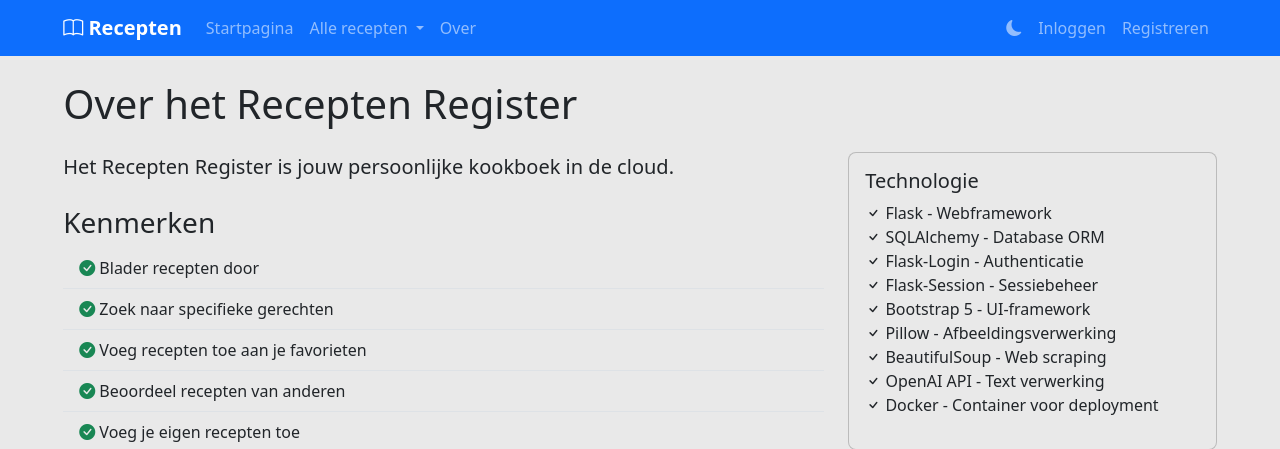
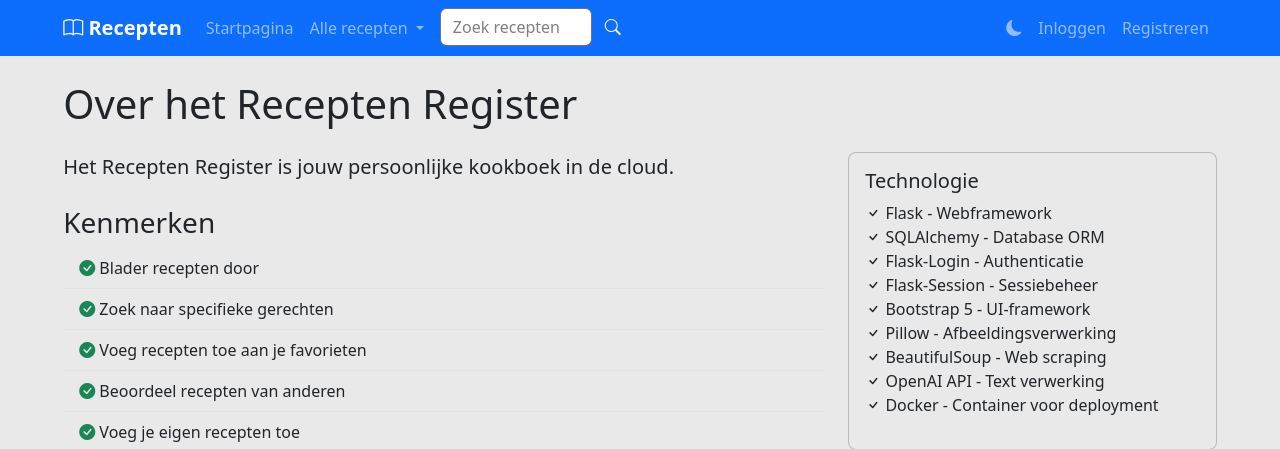
Before and after one commit to JasperK04/recipe_site, a Flask app: page /about in a window 1280 px wide. Shown: the top 449 px of the page. Run offline with Flask 3, Linux system fonts and the light colour scheme; some libraries are stand-ins or nearby versions.

Commit message:
feat: search in the navbar

```diff
--- a/app/static/css/base.css
+++ b/app/static/css/base.css
@@ -35,6 +35,85 @@ main {
 
 .navbar li:hover {
     background-color: rgba(var(--bs-secondary-color-rgb), 0.4);
+}
+
+.navbar .navbar-search-item:hover {
+    background-color: transparent;
+}
+
+.navbar-search {
+    display: flex;
+    align-items: center;
+    padding: 0 0.5rem;
+}
+
+.navbar-search-medium {
+    display: none;
+}
+
+.navbar-search-input {
+    width: 9.5rem;
+    min-width: 0;
+    transition: width 0.2s ease, box-shadow 0.2s ease;
+}
+
+.navbar-search:focus-within .navbar-search-input {
+    width: clamp(14rem, 25vw, 24rem);
+}
+
+.navbar-search-button {
+    color: #fff;
+    flex: 0 0 auto;
+}
+
+.navbar-search-button:hover,
+.navbar-search-button:focus-visible {
+    background-color: rgba(var(--bs-secondary-color-rgb), 0.4);
+}
+
+.navbar-search-button:focus-visible {
+    outline: 2px solid #fff;
+    outline-offset: 2px;
+}
+
+@media (min-width: 480px) and (max-width: 991.98px) {
+    .navbar-search-medium {
+        display: flex;
+        padding: 0;
+        margin-left: 0.75rem;
+        margin-right: auto;
+    }
+
+    .navbar-search-mobile {
+        display: none;
+    }
+
+    .navbar-search-medium .navbar-search-input,
+    .navbar-search-medium:focus-within .navbar-search-input {
+        width: 12rem;
+    }
+}
+
+@media (min-width: 480px) {
+    .navbar-search-mobile {
+        display: none;
+    }
+}
+
+@media (max-width: 991.98px) {
+    .navbar-search-mobile {
+        width: 100%;
+    }
+
+    .navbar-search-mobile .navbar-search {
+        padding-inline: 0;
+        width: 100%;
+    }
+
+    .navbar-search-mobile .navbar-search-input,
+    .navbar-search-mobile .navbar-search:focus-within .navbar-search-input {
+        width: 100%;
+    }
 }
 button.btn-primary:hover,
 button.btn-outline-primary:hover,
--- a/app/templates/components/base.html
+++ b/app/templates/components/base.html
@@ -44,6 +44,24 @@
             <a class="navbar-brand" href="{{ url_for('main.index') }}">
                 <i class="bi bi-book"></i> Recepten
             </a>
+            <form
+                class="navbar-search navbar-search-medium d-lg-none"
+                method="GET"
+                action="{{ url_for('recipes.list_recipes') }}"
+                role="search"
+            >
+                <label class="visually-hidden" for="navbar-search-medium-input">Zoek recepten</label>
+                <input
+                    id="navbar-search-medium-input"
+                    class="form-control navbar-search-input"
+                    type="search"
+                    name="search"
+                    placeholder="Zoek recepten"
+                >
+                <button class="btn navbar-search-button" type="submit" aria-label="Zoek recepten">
+                    <i class="bi bi-search" aria-hidden="true"></i>
+                </button>
+            </form>
             <button class="navbar-toggler" type="button" data-bs-toggle="collapse" data-bs-target="#navbarNav">
                 <span class="navbar-toggler-icon"></span>
             </button>
@@ -96,11 +114,48 @@
                         </ul>
                     </li>
                     {% endif %}
-                    <li class="nav-item">
-                        <a class="nav-link" href="{{ url_for('main.about') }}">Over</a>
+                    <li class="nav-item navbar-search-item navbar-search-desktop d-none d-lg-block">
+                        <form
+                            class="navbar-search"
+                            method="GET"
+                            action="{{ url_for('recipes.list_recipes') }}"
+                            role="search"
+                        >
+                            <label class="visually-hidden" for="navbar-search-desktop-input">Zoek recepten</label>
+                            <input
+                                id="navbar-search-desktop-input"
+                                class="form-control navbar-search-input"
+                                type="search"
+                                name="search"
+                                placeholder="Zoek recepten"
+                            >
+                            <button class="btn navbar-search-button" type="submit" aria-label="Zoek recepten">
+                                <i class="bi bi-search" aria-hidden="true"></i>
+                            </button>
+                        </form>
                     </li>
                 </ul>
                 <ul class="navbar-nav">
+                    <li class="nav-item navbar-search-item navbar-search-mobile">
+                        <form
+                            class="navbar-search"
+                            method="GET"
+                            action="{{ url_for('recipes.list_recipes') }}"
+                            role="search"
+                        >
+                            <label class="visually-hidden" for="navbar-search-input">Zoek recepten</label>
+                            <input
+                                id="navbar-search-input"
+                                class="form-control navbar-search-input"
+                                type="search"
+                                name="search"
+                                placeholder="Zoek recepten"
+                            >
+                            <button class="btn navbar-search-button" type="submit" aria-label="Zoek recepten">
+                                <i class="bi bi-search" aria-hidden="true"></i>
+                            </button>
+                        </form>
+                    </li>
                     <li class="nav-item">
                         <a id="theme-toggle" class="nav-link" role="button" title="Wijzig thema" aria-label="Wijzig thema">
                             <i id="theme-icon" class="bi bi-moon-fill"></i>
@@ -177,7 +232,7 @@
 
     <footer class="py-4 mt-5">
         <div class="container text-center">
-            <p class="text-muted mb-0">&copy; {{ current_year }} Recepten. Een plek om je kookrecepten op te slaan en te delen.</p>
+            <p class="text-muted mb-0">&copy; {{ current_year }} Recepten. Een plek om je kookrecepten op te slaan en te delen. <a href="{{ url_for('main.about') }}">Over</a></p>
         </div>
     </footer>
 
```
